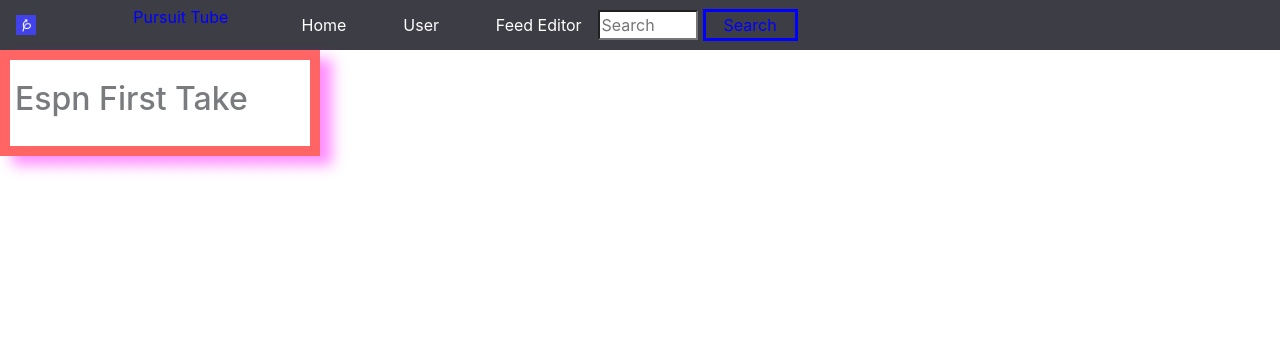
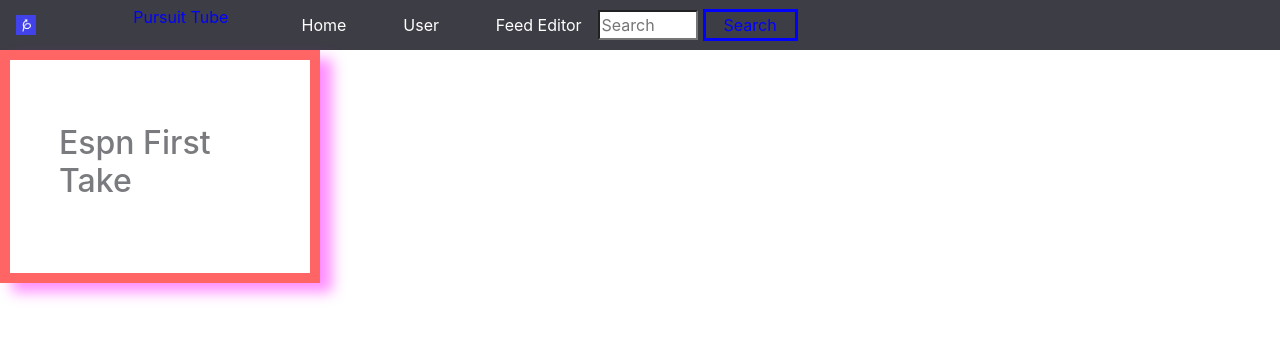
Before and after one commit to JennMP88/sequel_motube, a React (Create React App) app: page /#/video in a window 1280 px wide. Shown: the top 338 px of the page. Built offline with nearby package versions, Linux system fonts and the light colour scheme.

Commit message:
css is updated still needs work, video also still needs api call

```diff
--- a/src/components/video.css
+++ b/src/components/video.css
@@ -1,9 +1,9 @@
 .main{
+    padding: 5%;
     border: 10px solid red;
     opacity: 0.6;
     box-shadow: 12px 9px 13px rgba(255, 0, 255, 0.75);
     transition: all 8s ease-in-out;
     width: 25%;
-    height: 50%;
-
+    height: 15%;
 }
```
